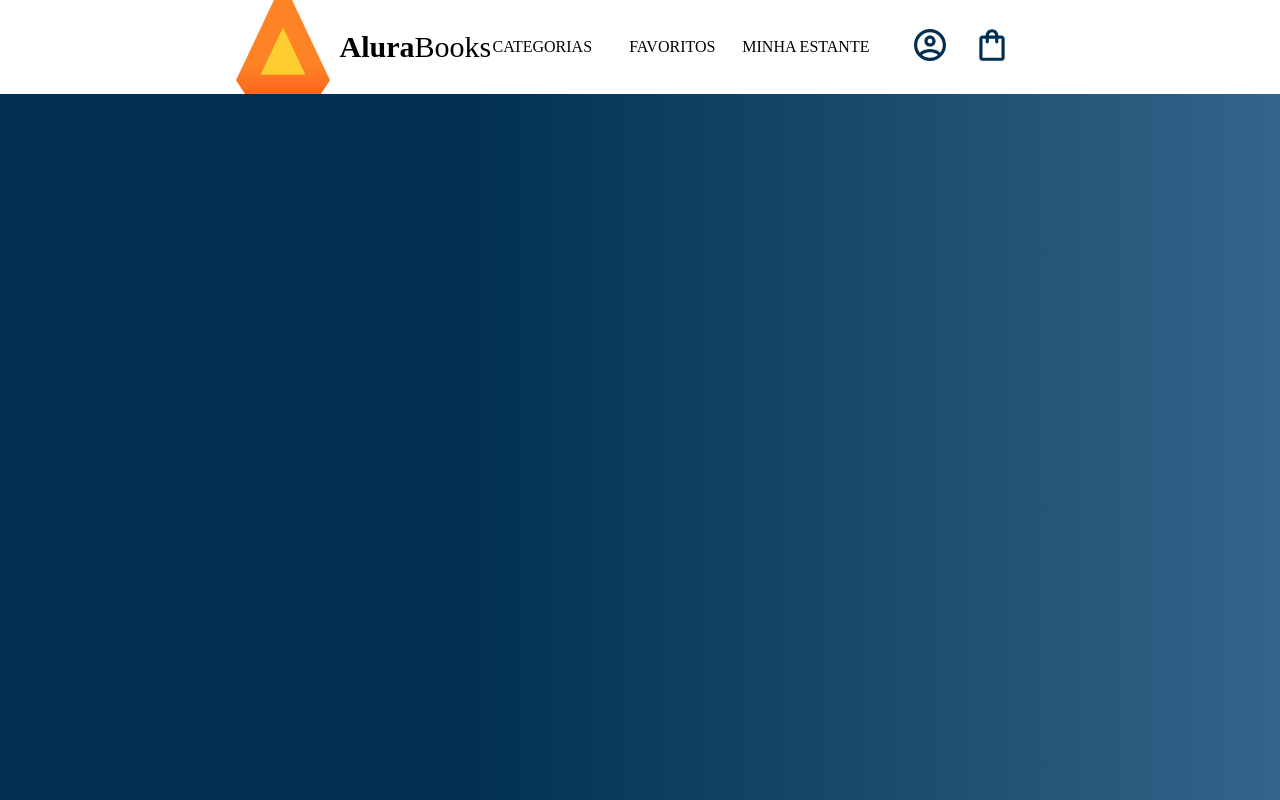
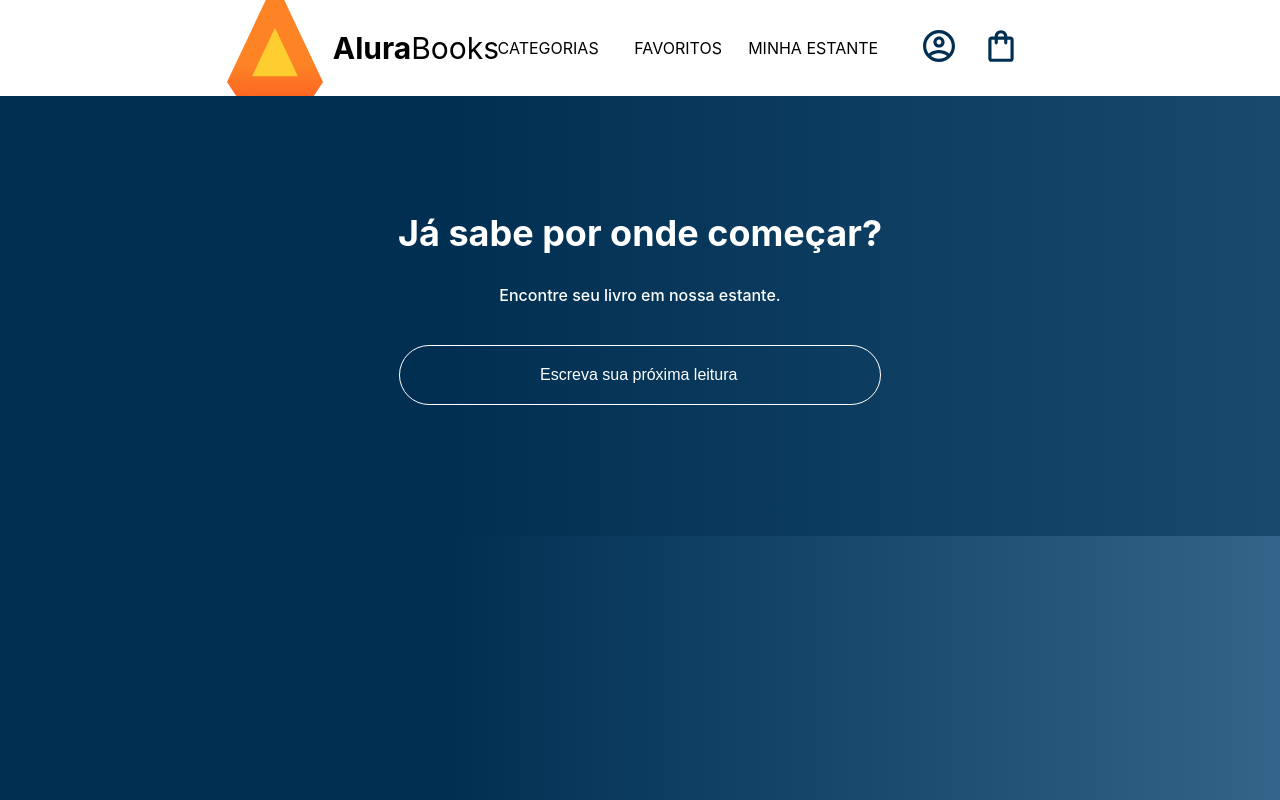
Before and after one commit to KelvinSeverino/react-alura-books, a React (Create React App) app: page / in a window 1280 px wide. Built offline with nearby package versions, Linux system fonts and the light colour scheme.

Commit message:
Criando componente Search

```diff
--- a/src/App.js
+++ b/src/App.js
@@ -1,6 +1,7 @@
 import styled from 'styled-components';
 
 import Header from './components/Header';
+import Search from './components/Search';
 
 const AppContainer = styled.div`
     width: 100vw;
@@ -11,7 +12,8 @@ const AppContainer = styled.div`
 function App() {
     return (
         <AppContainer>
-            <Header></Header>
+            <Header/>
+            <Search/>
         </AppContainer>
   );
 }
--- /dev/null
+++ b/src/components/Input/index.js
@@ -0,0 +1,20 @@
+import styled from "styled-components";
+
+const Input = styled.input`
+    order: 1px solid #FFF;
+    background: transparent;
+    border: 1px solid #FFF;
+    padding: 20px 140px;
+    border-radius: 50px;
+    width: 200px;
+    color: #FFF;
+    font-size: 16px;
+    margin-bottom: 10px;
+
+    &::placeholder {
+            color: #FFF;
+            font-size: 16px;
+    }
+`
+
+export default Input;
--- /dev/null
+++ b/src/components/Search/index.js
@@ -0,0 +1,39 @@
+import styled from 'styled-components';
+
+import Input from '../Input'
+
+const SearchContainer = styled.section`
+    background-image: linear-gradient(90deg, #002F52 35%, #326589 165%);
+    color: #FFF;
+    text-align: center;
+    padding: 85px 0;
+    height: 270px;
+    width: 100%;
+`
+
+const Title = styled.h2`
+    color: #FFF;
+    font-size: 36px;
+    text-align: center;
+    width: 100%;
+`
+
+const SubTitle = styled.h3`
+    font-size: 16px;
+    font-weight: 500;
+    margin-bottom: 40px;
+`
+
+function Search(){
+    return (
+        <SearchContainer>
+            <Title>Já sabe por onde começar?</Title>
+            <SubTitle>Encontre seu livro em nossa estante.</SubTitle>
+            <Input
+                placeholder="Escreva sua próxima leitura"
+            />
+        </SearchContainer>
+    );
+}
+
+export default Search;
--- a/src/index.js
+++ b/src/index.js
@@ -7,10 +7,20 @@ import { createGlobalStyle } from 'styled-components';
 const GlobalStyle = createGlobalStyle`
   body {
     margin: 0;
+    font-family: -apple-system, BlinkMacSystemFont, 'Segoe UI', 'Roboto', 'Oxygen',
+      'Ubuntu', 'Cantarell', 'Fira Sans', 'Droid Sans', 'Helvetica Neue',
+      sans-serif;
+    -webkit-font-smoothing: antialiased;
+    -moz-osx-font-smoothing: grayscale;
+  }
+
+  code {
+    font-family: source-code-pro, Menlo, Monaco, Consolas, 'Courier New',
+      monospace;
   }
 
   li {
-    list-style: none;
+      list-style: none;
   }
 `
 
```
